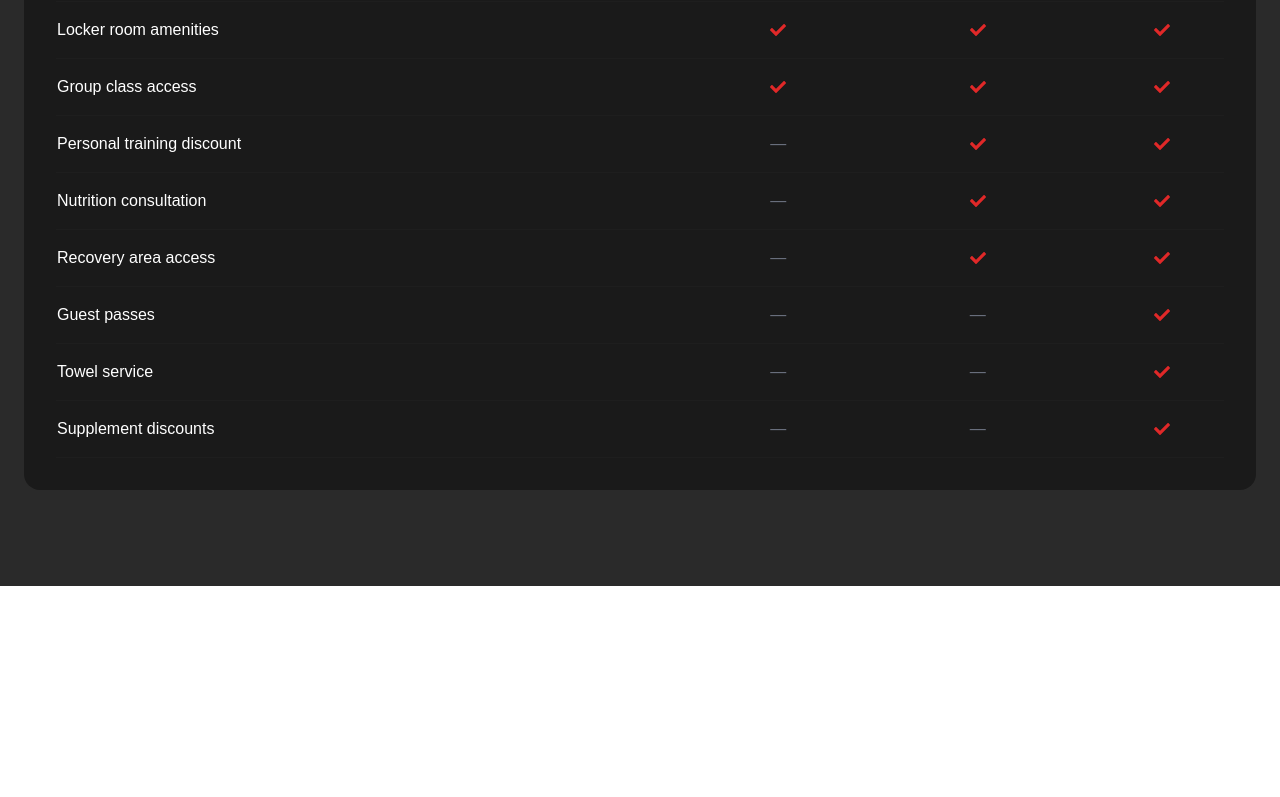
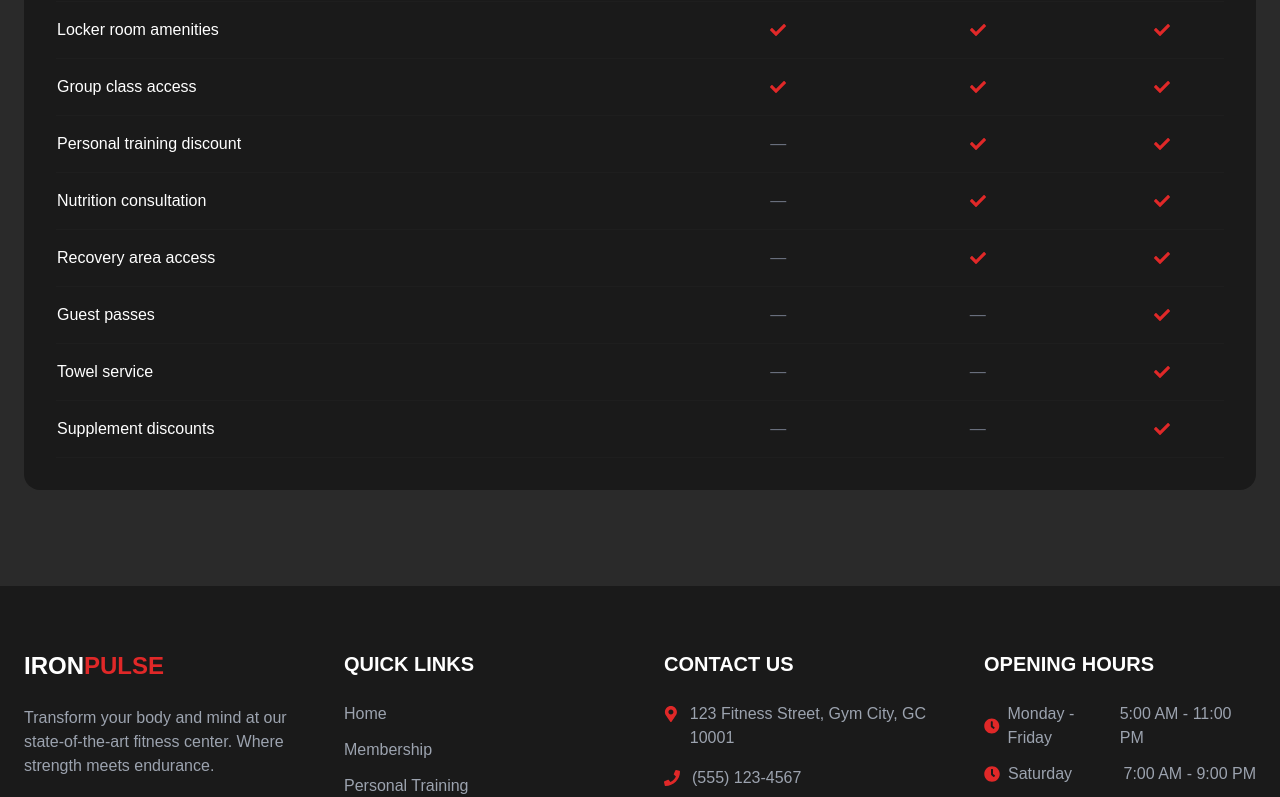
Before and after one commit to Cabdinasir64/IronPulse, a React (Vite) app: page /Membership in a window 1280 px wide. Shown: the part 2000-2797 px from the top of the page. Before the commit the page ends 2586 px from the top, so only its background shows below. Built offline with nearby package versions, Linux system fonts and the light colour scheme.

Commit message:
i added page of membership footer component

```diff
--- a/src/Pages/membership/membership.jsx
+++ b/src/Pages/membership/membership.jsx
@@ -2,6 +2,7 @@ import React, { useEffect, useRef } from 'react';
 import { gsap } from 'gsap';
 import { FaCrown, FaMedal, FaStar } from 'react-icons/fa';
 import Navbar from '../../Components/Navbar'
+import Footer from '../../Components/Footer'
 import MembershipTiers from './components/membershipTiers'
 const Membership = () => {
   const heroRef = useRef(null);
@@ -174,6 +175,7 @@ const Membership = () => {
       </div>
     </section>
     <MembershipTiers />
+    <Footer />
     </>
   );
 };
```
